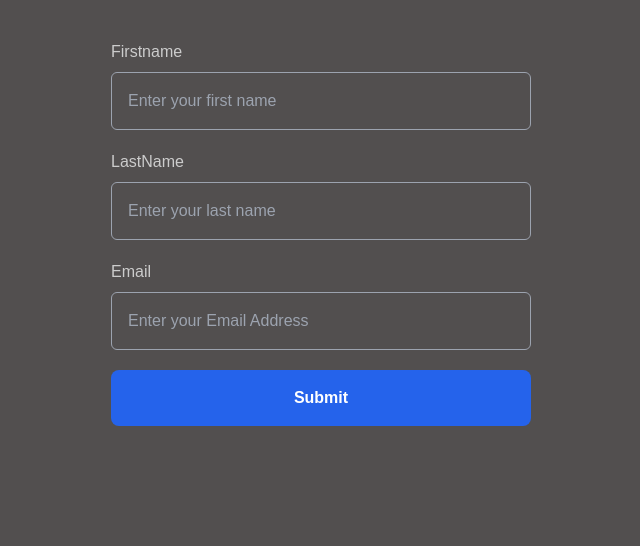
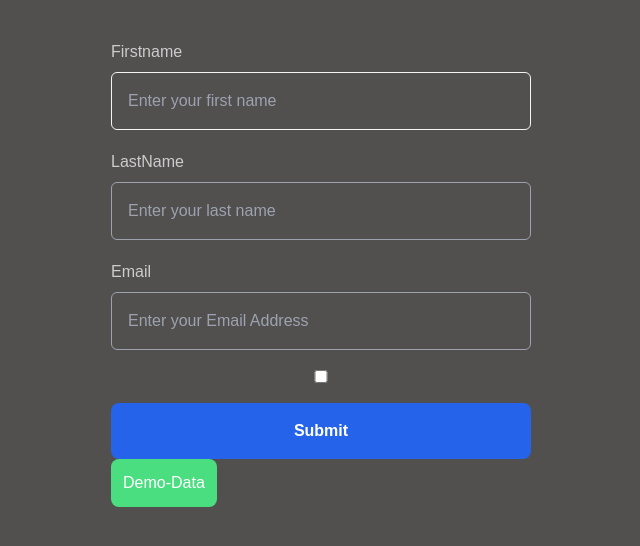
Before and after one commit to Thanhdraw/Reactjs, a React (Vite) app in the folder my-app/: page / in a window 1280 px wide. Shown: the top 546 px of the page, without its empty margins (319-959 px from the left). Built offline with nearby package versions, Linux system fonts and the light colour scheme.

Commit message:
React-Hook-Form

```diff
--- a/my-app/package.json
+++ b/my-app/package.json
@@ -13,6 +13,7 @@
     "@fortawesome/fontawesome-svg-core": "^6.4.2",
     "@fortawesome/free-solid-svg-icons": "^6.4.2",
     "@fortawesome/react-fontawesome": "^0.2.0",
+    "@hookform/resolvers": "^3.3.2",
     "axios": "^1.6.1",
     "consola": "^3.2.3",
     "formik": "^2.4.5",
--- a/my-app/src/App.jsx
+++ b/my-app/src/App.jsx
@@ -62,7 +62,6 @@ function App() {
       {/* <SignUp></SignUp> */}
       <SignUpHook></SignUpHook>
       {/* <SignUpV2></SignUpV2> */}
-
     </div>
   );
 }
--- a/my-app/src/components/Form/SignUpHook.jsx
+++ b/my-app/src/components/Form/SignUpHook.jsx
@@ -1,18 +1,95 @@
 // eslint-disable-next-line no-unused-vars
-import React from "react";
-import { useForm } from "react-hook-form";
+import React, { useEffect } from "react";
+import { Controller, useController, useForm, useWatch } from "react-hook-form";
+import { yupResolver } from "@hookform/resolvers/yup";
+import * as Yup from "yup";
+import axios from "axios";
+
+const schemaValidation = Yup.object({
+  firstName: Yup.string()
+    .required("Please fill this field")
+    .max(10, "Must be 10 characters or less"),
+});
 
 const SignUpHook = () => {
+  const {
+    register,
+    handleSubmit,
+    watch,
+    reset,
+    setFocus,
+    setValue,
+    control,
+    formState: { errors, isSubmitting, isValid, isDirty, dirtyFields },
+  } = useForm({
+    resolver: yupResolver(schemaValidation),
+    // mode: "onChange",
+  });
+  // console.log(isValid);
+  // console.log(isDirty);
+  // console.log("dirtyFields", dirtyFields);
+  const watchShowAge = watch("showAge", false);
+  console.log("watchShowAge", watchShowAge);
+  const onSubmit = async (values) => {
+    if (isValid) {
+      console.log("send data to backend");
+      // after successfully submited
+      // then reset
+      reset({
+        firstName: "",
+        lastName: "",
+        email: "",
+      });
+    }
+    console.log(values);
+    // const response = await axios.get(
+    //   "https://hn.algolia.com/api/v1/search?query=react"
+    // );
+    // return response.data;
+    // return new Promise((resolve) => {
+    //   setTimeout(() => {
+    //     resolve();
+    //     console.log(values);
+    //   }, 2000);
+    // });
+  };
+
+  useEffect(() => {
+    setFocus("firstName");
+  }, [setFocus]);
+  const handleDemoData = () => {
+    setValue("firstName", "thanhDev");
+    setValue("lastName", "Dang");
+    setValue("email", "abc@gmail.com");
+  };
   return (
-    <form className="p-10 w-full max-w-[500px] mx-auto" autoComplete="off">
+    <form
+      onSubmit={handleSubmit(onSubmit)}
+      className="p-10 w-full max-w-[500px] mx-auto"
+      autoComplete="off"
+    >
       <div className="flex flex-col gap-2 mb-5">
         <label htmlFor="firstName">Firstname</label>
-        <input
-          type="email"
+        <MyInput
+          name="firstName"
+          placeholder="Enter your first name"
+          id="firstName"
+          control={control}
+        ></MyInput>
+        {/* <input
+          type="text"
           id="firstName"
           className="p-4 rounded-md border border-gray-400"
           placeholder="Enter your first name"
-        />
+          // {...register("firstName", { required: true, maxLength: 10 })}
+          {...register("firstName")}
+        /> */}
+        {errors?.firstName && (
+          <div className="text-red-500">{errors.firstName?.message}</div>
+        )}
+        {/* {errors?.firstName?.type === "maxLength" && (
+          <div className="text-red-500">Max Length 10</div>
+        )} */}
       </div>
       {/* Last-name */}
       <div className="flex flex-col gap-2 mb-5">
@@ -22,6 +99,7 @@ const SignUpHook = () => {
           id="lastName"
           className="p-4 rounded-md border border-gray-400"
           placeholder="Enter your last name"
+          {...register("lastName")}
         />
       </div>
       <div className="flex flex-col gap-2 mb-5">
@@ -31,18 +109,74 @@ const SignUpHook = () => {
           id="email"
           className="p-4 rounded-md border border-gray-400"
           placeholder="Enter your Email Address"
+          {...register("email")}
         />
+      </div>
+      <div className="flex flex-col gap-2 mb-5">
+        <input type="checkbox" {...register("showAge")} />
+        {watchShowAge && (
+          <input
+            type="number"
+            name=""
+            id=""
+            placeholder="Please enter your age"
+          />
+        )}
       </div>
       <div>
         <button
           type="submit"
           className="w-full p-4 bg-blue-600 text-white font-semibold rounded-lg"
         >
-          Submit
+          {isSubmitting ? (
+            <div className="w-5 h-5 border-2 border-white border-t-2 border-t-transparent rounded-full animate-spin"></div>
+          ) : (
+            "Submit"
+          )}
+        </button>
+      </div>
+      <div>
+        <button
+          className="p-3 bg-green-400 text-white rounded-lg"
+          onClick={handleDemoData}
+        >
+          Demo-Data
         </button>
       </div>
     </form>
   );
 };
 
+// const MyInput = ({ control, ...props }) => {
+//   return (
+//     <Controller
+//       name={props.name}
+//       control={control}
+//       // defaultValue=""
+//       render={({ field }) => (
+//         <input
+//           className="p-4 rounded-md border border-gray-100"
+//           {...field}
+//           {...props}
+//         />
+//       )}
+//     ></Controller>
+//   );
+// };
+
+const MyInput = ({ control, ...props }) => {
+  const { field } = useController({
+    control,
+    name: props.name,
+    defaultValue: "",
+  });
+  return (
+    <input
+      className="p-4 rounded-md border border-gray-100"
+      {...field}
+      {...props}
+    />
+  );
+};
+
 export default SignUpHook;
```
Also changed, not shown: 1 other file (tests, documents, lock files or other folders).
